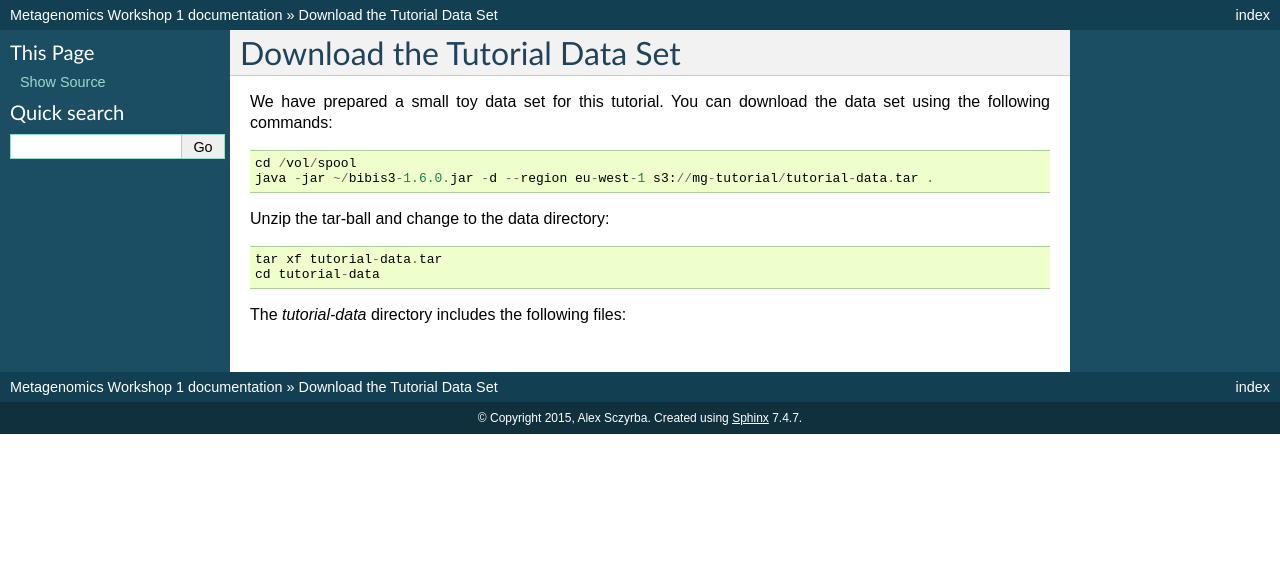
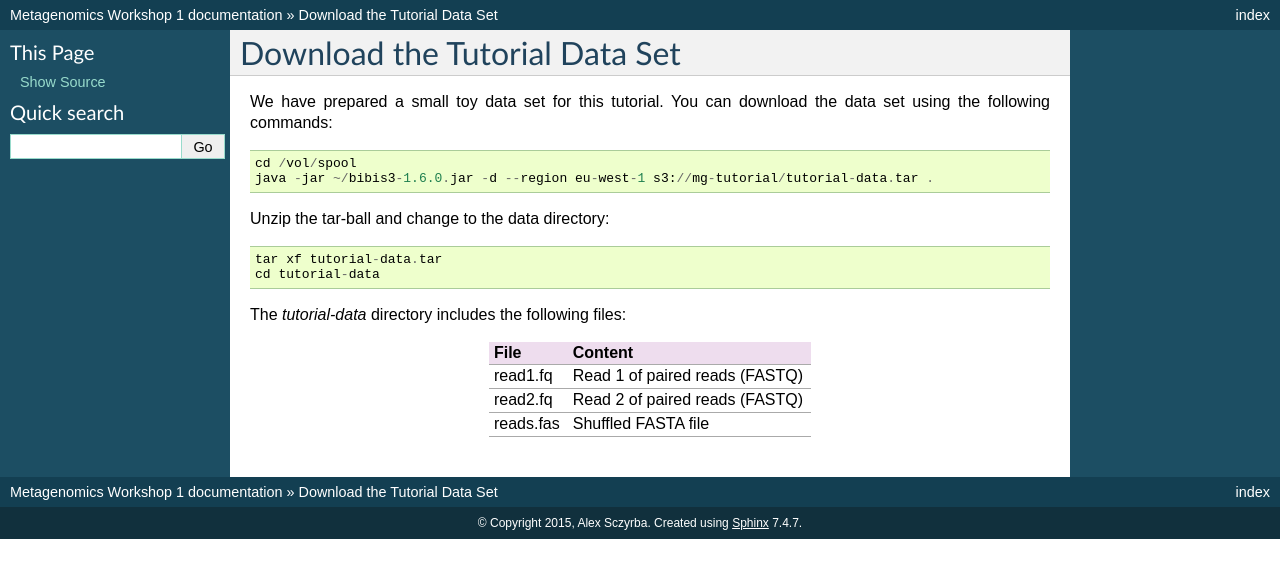
Before and after one commit to metagenomics/metagenomics-workshop, a Sphinx documentation site: the page built from docs/data.rst, in a window 1280 px wide. Shown: the top 578 px of the page. Built offline with Sphinx 7.4.7, drawn with Linux system fonts in a browser that asks for light colours.

Commit message:
Update data.rst

```diff
--- a/docs/data.rst
+++ b/docs/data.rst
@@ -14,10 +14,12 @@ Unzip the tar-ball and change to the data directory::
 
 The `tutorial-data` directory includes the following files:
 
-====      =======
-File      Content
-====      =======
-read1.fq  Read 1 of read pair (FASTQ format)
-read2.fq  Read 2 of read pair (FASTQ format)
-reads.fas Shuffled read (FASTA format)
-=====     ======
++---------------+---------------------------------+
+| File          | Content                         |
++===============+=================================+
+| read1.fq      | Read 1 of paired reads (FASTQ)  |
++---------------+---------------------------------+
+| read2.fq      | Read 2 of paired reads (FASTQ)  |
++---------------+---------------------------------+
+| reads.fas     | Shuffled FASTA file             |
++---------------+---------------------------------+
```
